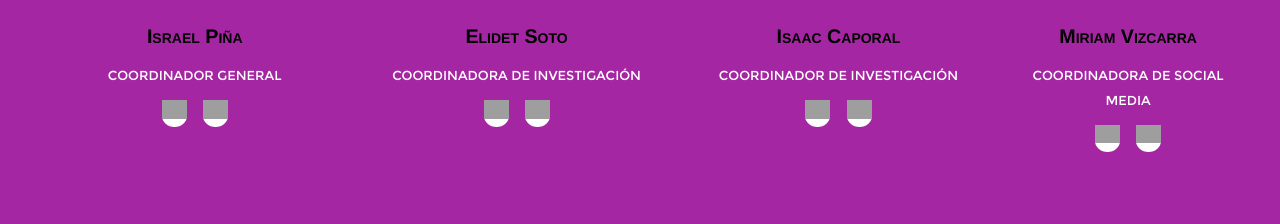
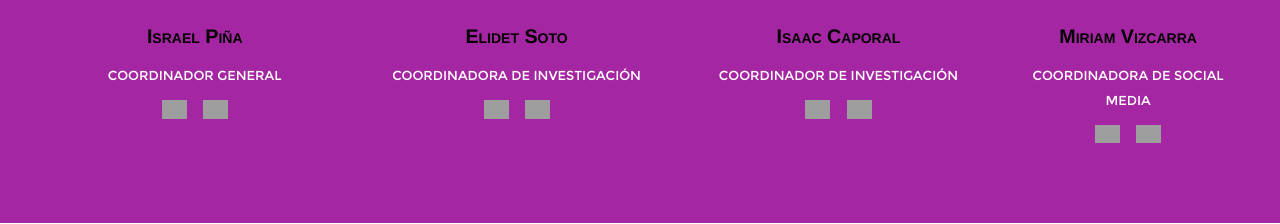
Before and after one commit to nerdytrust/quiencompro, a CodeIgniter app: page /quiencompro/index.php/notas/index in a window 1280 px wide. Shown: the part 1697-1921 px from the top of the page. Run offline with CodeIgniter, Linux system fonts and the light colour scheme; grey boxes are pictures that could not be loaded.

Commit message:
Type commit message here…

```diff
--- a/css/global.css
+++ b/css/global.css
@@ -13,6 +13,10 @@ body {
 			color: #000;
 			background-color: #dcdcdc;
 		}
+a{
+	text-decoration: none;
+	color: #000;
+}
 
 header nav{
 	width: 100%;
@@ -419,15 +423,6 @@ footer h3{
 	line-height: 32px;
 	margin: 6px;
 }
-.team-member .social-icons ul li a {
-	background: #FFF;
-	font-size: 18px;
-	border-radius: 50%;
-	color: #808080;
-}
-.team-member .social-icons ul li a:hover {
-	color: #e96656;
-}
 .our-team .row > div:nth-child(4n+1) .red-border-bottom:before{
     background: #e96656;
 }
```
